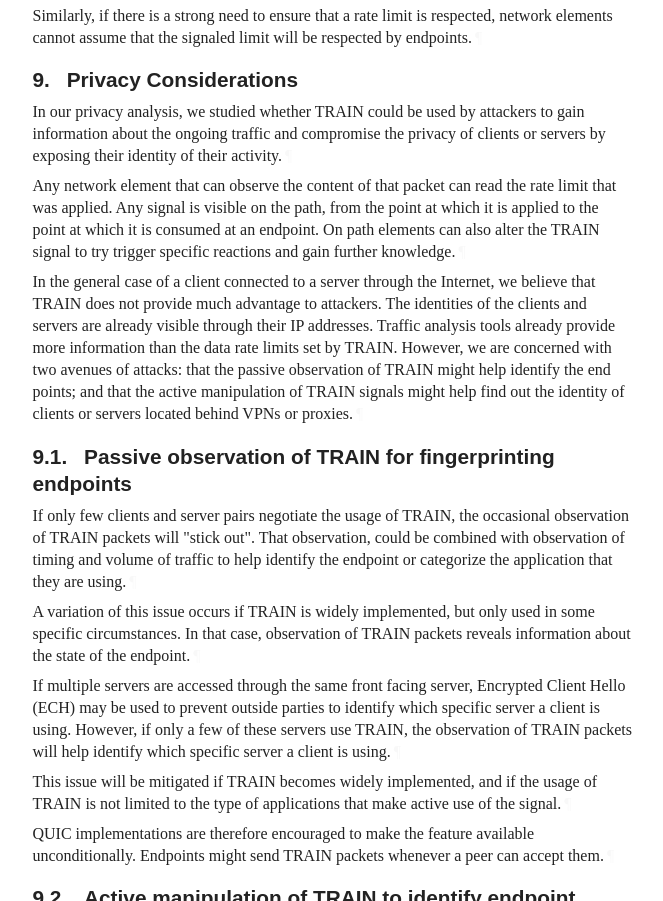
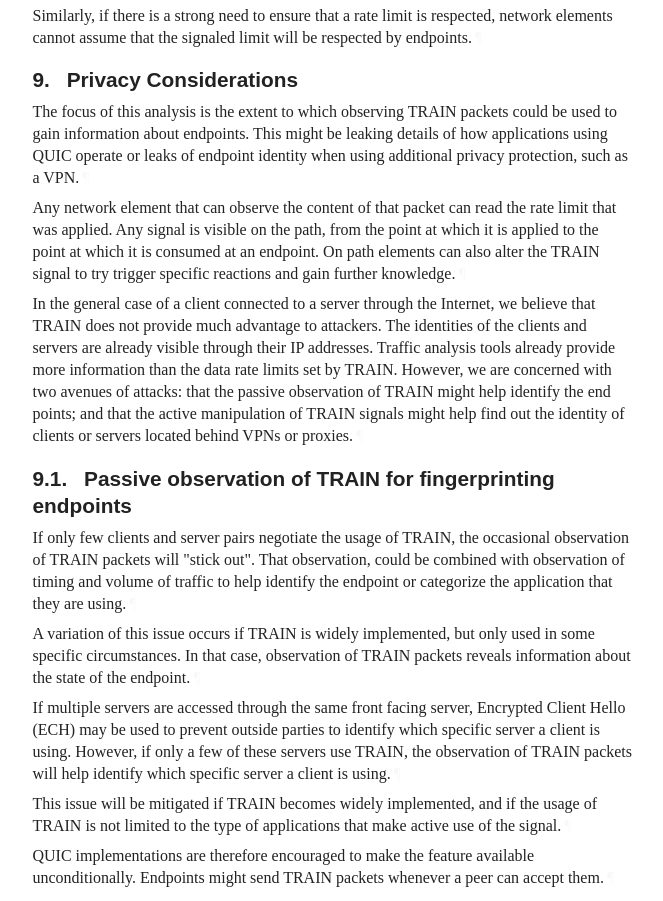
Before and after one commit to martinthomson/train-protocol, a plain HTML site: page privacy-considerations/draft-thomson-train-protocol.html in a window 1280 px wide. Shown: the part 6491-7392 px from the top of the page, without its empty margins (92-755 px from the left). Drawn offline with Linux system fonts and the light colour scheme; a web font is replaced by a local one.

Commit message:
Script updating gh-pages from 984e723. [ci skip]

```diff
--- a/privacy-considerations/draft-thomson-train-protocol.html
+++ b/privacy-considerations/draft-thomson-train-protocol.html
@@ -1697,9 +1697,11 @@ endpoints.<a href="#section-8-5" class="pilcrow">¶</a></p>
       <h2 id="name-privacy-considerations">
 <a href="#section-9" class="section-number selfRef">9. </a><a href="#name-privacy-considerations" class="section-name selfRef">Privacy Considerations</a>
       </h2>
-<p id="section-9-1">In our privacy analysis, we studied whether TRAIN could be used by attackers
-to gain information about the ongoing traffic and compromise the privacy
-of clients or servers by exposing their identity of their activity.<a href="#section-9-1" class="pilcrow">¶</a></p>
+<p id="section-9-1">The focus of this analysis is the extent to which observing TRAIN
+packets could be used to gain information about endpoints.
+This might be leaking details of how applications using QUIC
+operate or leaks of endpoint identity when using additional
+privacy protection, such as a VPN.<a href="#section-9-1" class="pilcrow">¶</a></p>
 <p id="section-9-2">Any network element that can observe the content of that packet can read the
 rate limit that was applied.  Any signal is visible on the path, from the point
 at which it is applied to the point at which it is consumed at an endpoint.
```
Also changed, not shown: privacy-considerations/draft-thomson-train-protocol.txt (+5 -4 lines).
